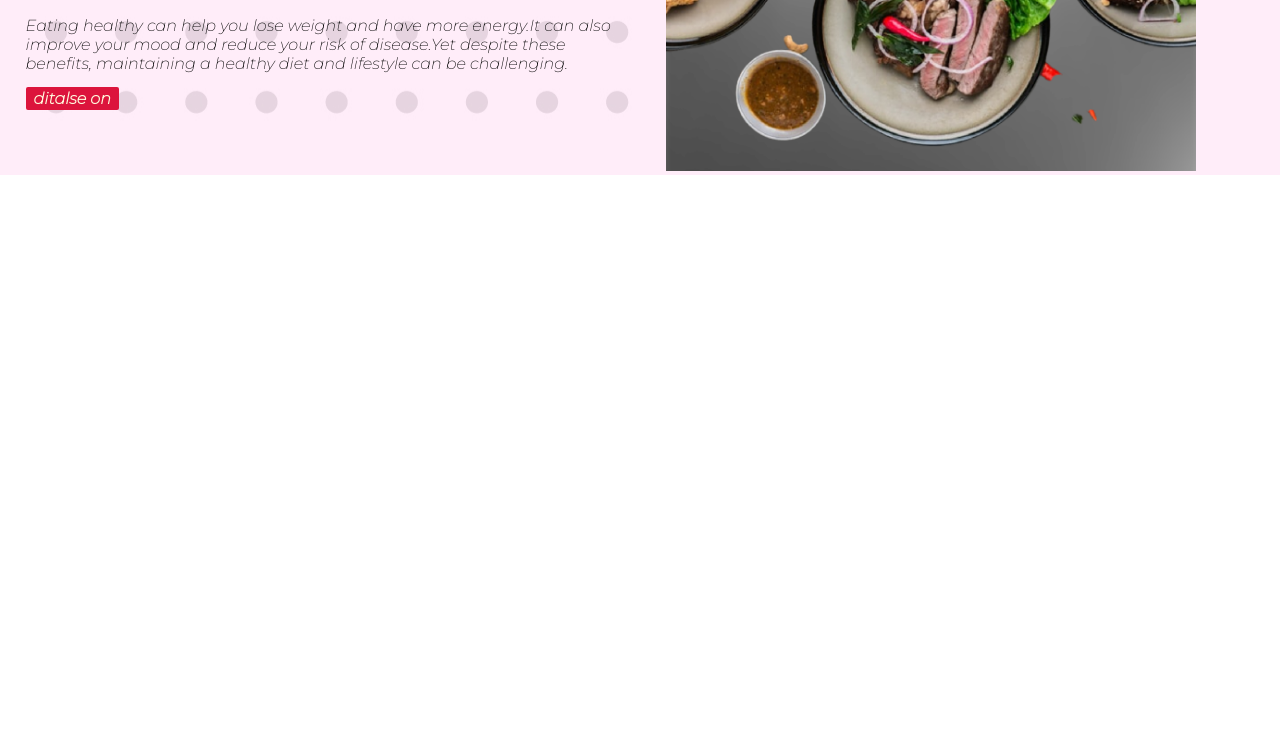
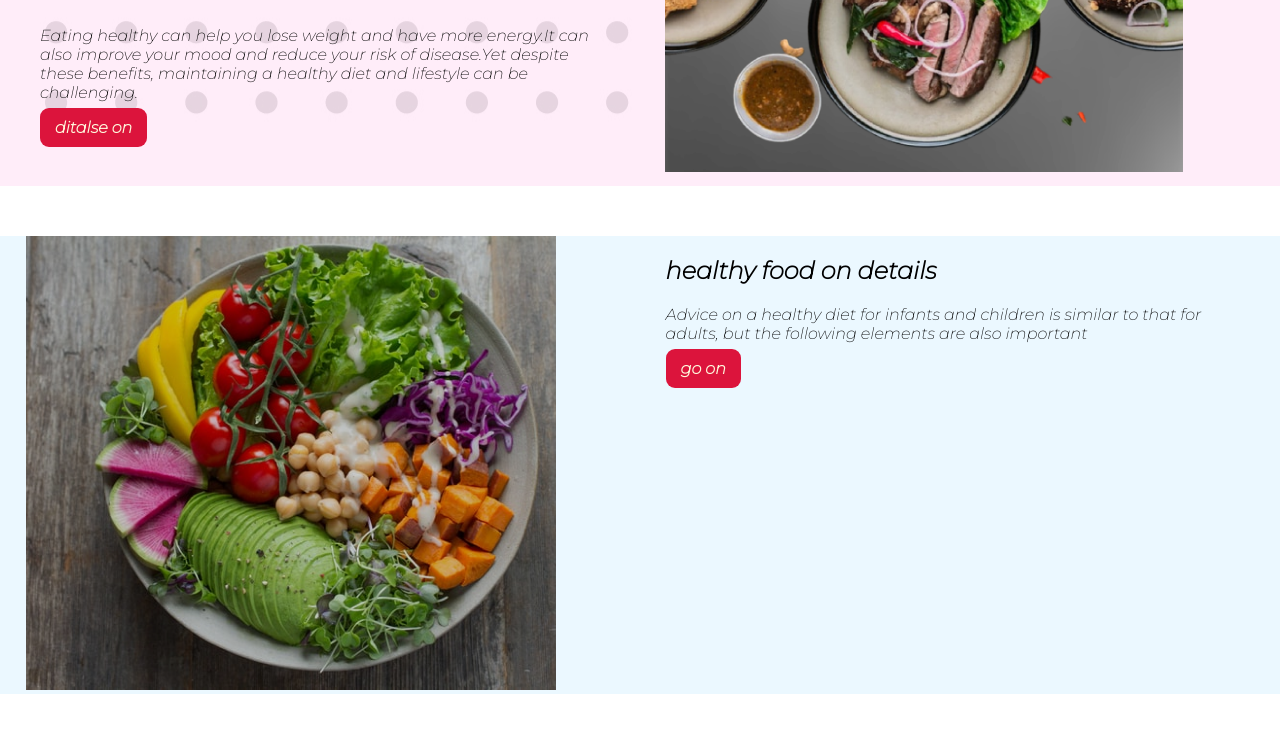
Before and after one commit to upomahasan/food-wed, a plain HTML site: page index.html in a window 1280 px wide. Shown: the part 231-975 px from the top of the page. Before the commit the page ends 800 px from the top, so only its background shows below. Drawn offline with Linux system fonts and the light colour scheme.

Commit message:
healthy food added

```diff
--- a/index.html
+++ b/index.html
@@ -31,6 +31,17 @@
             <img src="firstpic.png.png" alt="">
         </div>
     </section>
+    <section class="healthy-food">
+        <div class="hulf-width">
+            <img src="Project Cover5.png" alt="">
+        </div>
+        <div class="hulf-width">
+            <h2>healthy food on details</h2>
+            <p>Advice on a healthy diet for infants and children is similar to that for adults, but the following
+                elements are also important</p>
+            <a class="link-button" target="blank" href="https://www.google.com">go on</a>
+        </div>
+    </section>
 
 
 </body>
--- a/style.css
+++ b/style.css
@@ -10,6 +10,7 @@ h1{
 }
 section{
     display: flex;
+    margin-bottom: 50px;
 }
 .hulf-width{
     width: 50%;
@@ -22,12 +23,20 @@ section{
 .link-button{
     text-decoration: none;
     background:crimson;
-    padding: 2px 8px;
+    padding: 10px 15px;
     color: cornsilk;
     font-weight: 700;
-    border-radius: 2px;
+    border-radius: 9px;
 }
 .top-banner{
      background-image: url(Frame\ 59.jpg);
      background-repeat: no-repeat;
+     padding: 10px 15px;
+
+
 }
+.healthy-food{
+    background-image: url(Frame\ 57.png.jpg);
+    background-repeat: no-repeat;
+    background-position: right;
+}
```
Also changed, not shown: Project Cover5.png (added).
